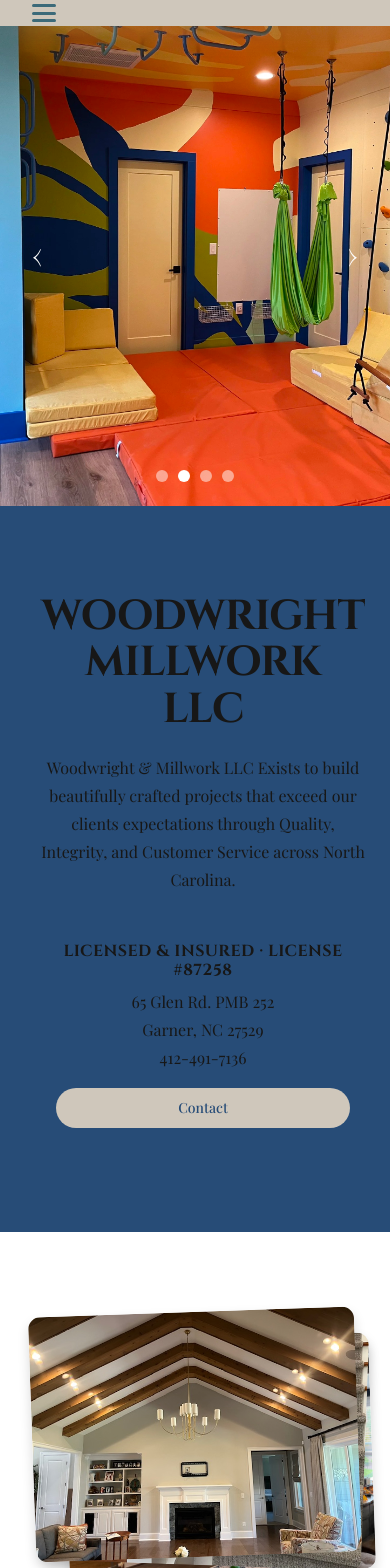
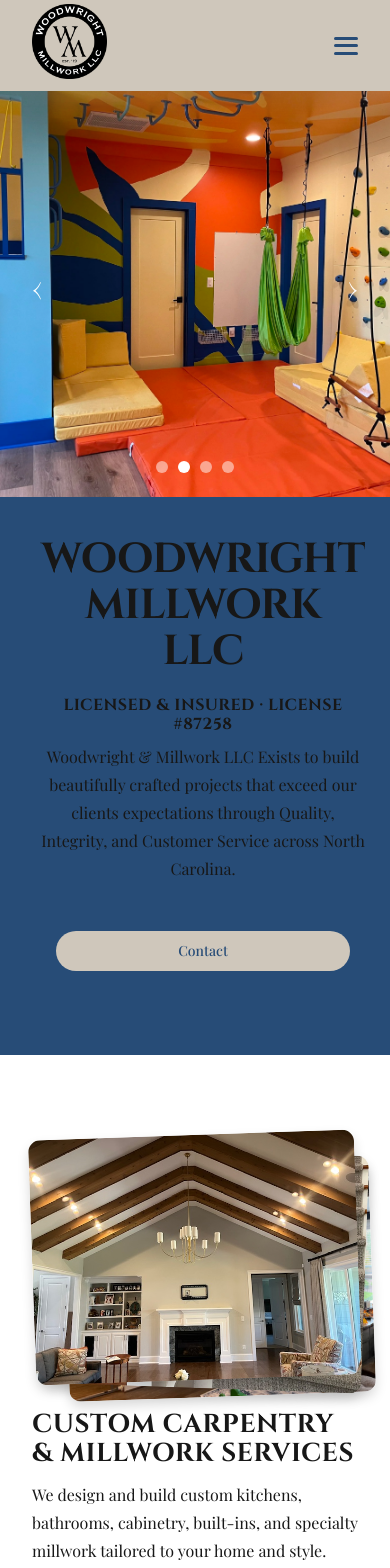
Before and after one commit to CarloRossi11/woodwright, a Next.js app in the folder woodwrightMillwork/: page / in a window 390 px wide. Shown: the top 1568 px of the page. Built offline with nearby package versions, Linux system fonts and the light colour scheme.

Commit message:
fixed sizing and mobile errors

```diff
--- a/woodwrightMillwork/package.json
+++ b/woodwrightMillwork/package.json
@@ -20,7 +20,7 @@
     "@types/node": "^20",
     "@types/react": "^19",
     "@types/react-dom": "^19",
-    "baseline-browser-mapping": "^2.10.17",
+    "baseline-browser-mapping": "^2.10.24",
     "eslint": "^9",
     "eslint-config-next": "15.4.3",
     "typescript": "^5"
--- a/woodwrightMillwork/src/app/HomeClient.tsx
+++ b/woodwrightMillwork/src/app/HomeClient.tsx
@@ -50,6 +50,7 @@
         <section className={styles.intro}>
           <div className={styles.introLeft}>
             <h1>Woodwright Millwork LLC</h1>
+            <h3>Licensed & Insured · License #87258</h3>
             <p>
               Woodwright &amp; Millwork LLC Exists to build beautifully crafted
               projects that exceed our clients expectations through Quality,
@@ -58,7 +59,6 @@
           </div>
 
           <div className={styles.introRight}>
-            <h3>Licensed & Insured · License #87258</h3>
             <div className={styles.contactInfo}>
               <a
                 className={styles.linkHover}
--- a/woodwrightMillwork/src/app/components/Navbar.tsx
+++ b/woodwrightMillwork/src/app/components/Navbar.tsx
@@ -56,6 +56,7 @@
             <h4>About</h4>
           </MotionLink>
         </div>
+      </div>
 
       {/* Logo — Center */}
       <div className={styles.logo}>
@@ -72,6 +73,7 @@
         </Link>
       </div>
 
+      <div className={styles.desktopLinks}>
         {/* Right Links */}
         <div className={styles.navRight}>
           <MotionLink
@@ -134,15 +136,6 @@
                 Contact
               </Link>
             </motion.li>
-            <motion.li variants={itemVariants}>
-              <Link
-                className={styles.button}
-                target="_blank"
-                href={"https://windowcleaner.com/CaLi_CleanerZ"}
-              >
-                Shop
-              </Link>
-            </motion.li>
           </motion.ul>
         )}
       </AnimatePresence>
--- a/woodwrightMillwork/src/app/components/navbar.module.css
+++ b/woodwrightMillwork/src/app/components/navbar.module.css
@@ -15,7 +15,6 @@
   width: 100%;
   display: flex;
   align-items: center;
-  justify-content: space-between;
 }
 
 .navLeft,
@@ -59,7 +58,7 @@
     display: block;
     height: 3px;
     width: 100%;
-    background: #3C6A79;
+    background: #274c77;
     border-radius: 2px;
     transition: all 0.3s ease;
 }
@@ -124,7 +123,7 @@
     .mobileMenu li {
         width: 100%;
         text-align: center;
-        color: #3C6A79;
+        color: #274c77;
         font-weight: 500;
         padding: 1rem 0;
         border-top: 1px solid rgba(60, 106, 121, 0.15);
--- a/woodwrightMillwork/src/app/page.module.css
+++ b/woodwrightMillwork/src/app/page.module.css
@@ -44,31 +44,29 @@
 .heroViewport {
   display: flex;
   flex-direction: column;
-  min-height: 100vh;
+  height: calc(100vh - 75px);
+  margin-top: 75px;
   width: 100%;
   box-sizing: border-box;
 }
 
-.heroViewport>.carousel {
+.heroViewport> :first-child {
   flex: 1 1 auto;
-  /* take remaining space */
-  min-height: 150px;
-  /* prevents collapse */
-  max-height: 60vh;
-  /* prevent too tall on large screens */
+  min-height: 0;
+  overflow: hidden;
 }
 
 .intro {
+  flex: 0 0 30%;
+  overflow: auto;
   display: flex;
   flex-wrap: wrap;
-  /* allows left/right to wrap on narrow or short screens */
   align-items: flex-start;
-  /* align content to top */
   justify-content: center;
-  /* center horizontally */
-  padding: 5rem 2rem;
+  padding: 2rem;
   background-color: #274c77;
   width: 100%;
+  overflow:visible;
 }
 
 .introLeft,
@@ -79,6 +77,7 @@
   flex-direction: column;
   align-items: center;
   text-align: center;
+  justify-content: center;
   margin: 0.5rem;
   height: 100%;
 }
@@ -226,9 +225,27 @@
 }
 
 @media (max-width: 850px) {
+  .heroViewport {
+    height: auto;
+    min-height: calc(100vh - 75px);
+  }
+
+  .heroViewport> :first-child {
+    flex: 0 0 50vh;
+  }
+
   .intro {
-    grid-template-columns: 1fr;
-    text-align: center;
+    flex: 1 1 auto;
+    overflow: visible;
+  }
+
+  .introRight {
+    padding-top: 0;
+    justify-content: flex-start;
+  }
+
+  .contactInfo {
+    display: none;
   }
 }
 
@@ -252,7 +269,6 @@
 
   .introRight {
     width: 100%;
-    padding-top: 1rem;
     text-align: center;
     align-items: unset;
   }
```
Also changed, not shown: 1 other file (tests, documents, lock files or other folders). Lines whose indentation alone changed are shown as unchanged.
